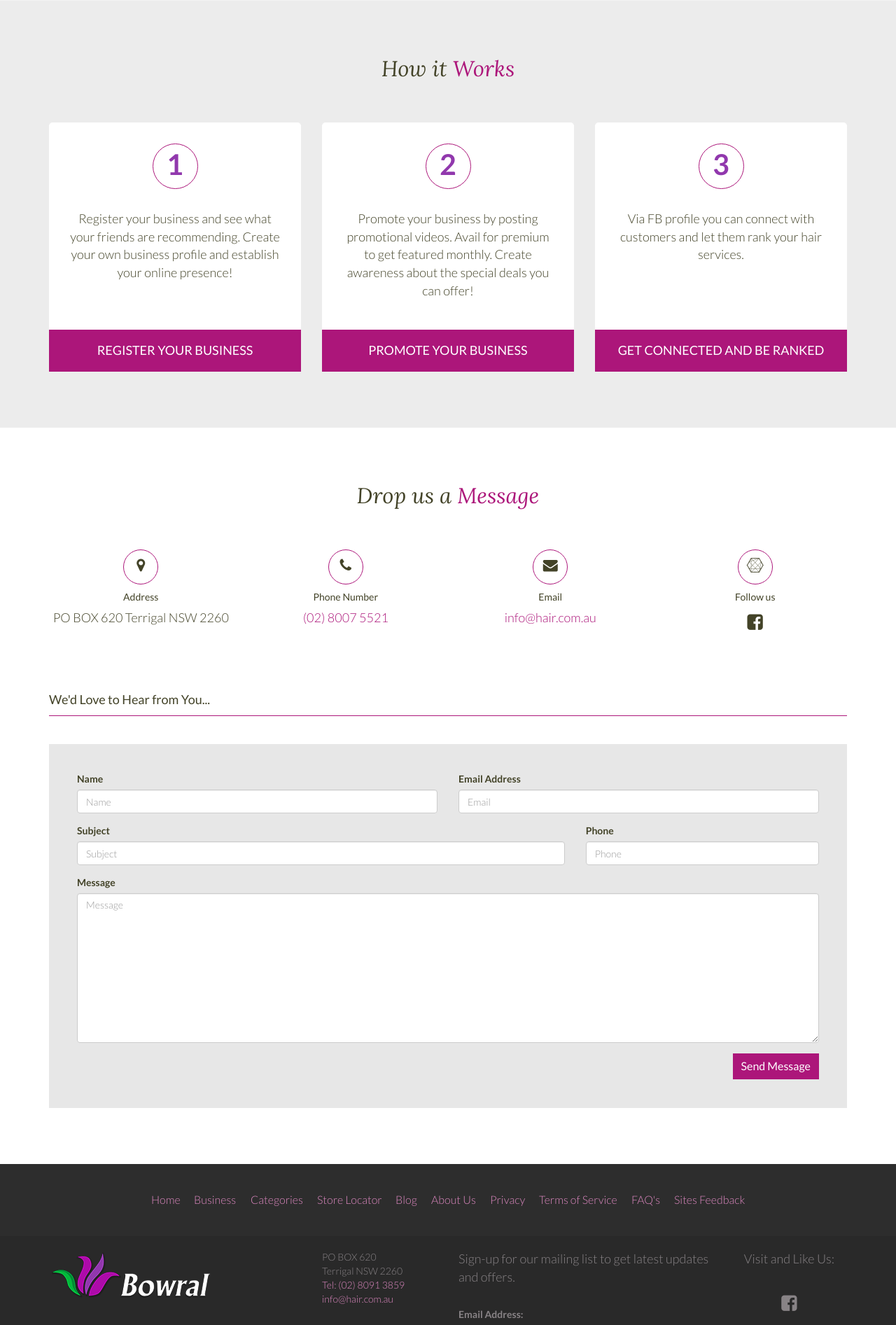
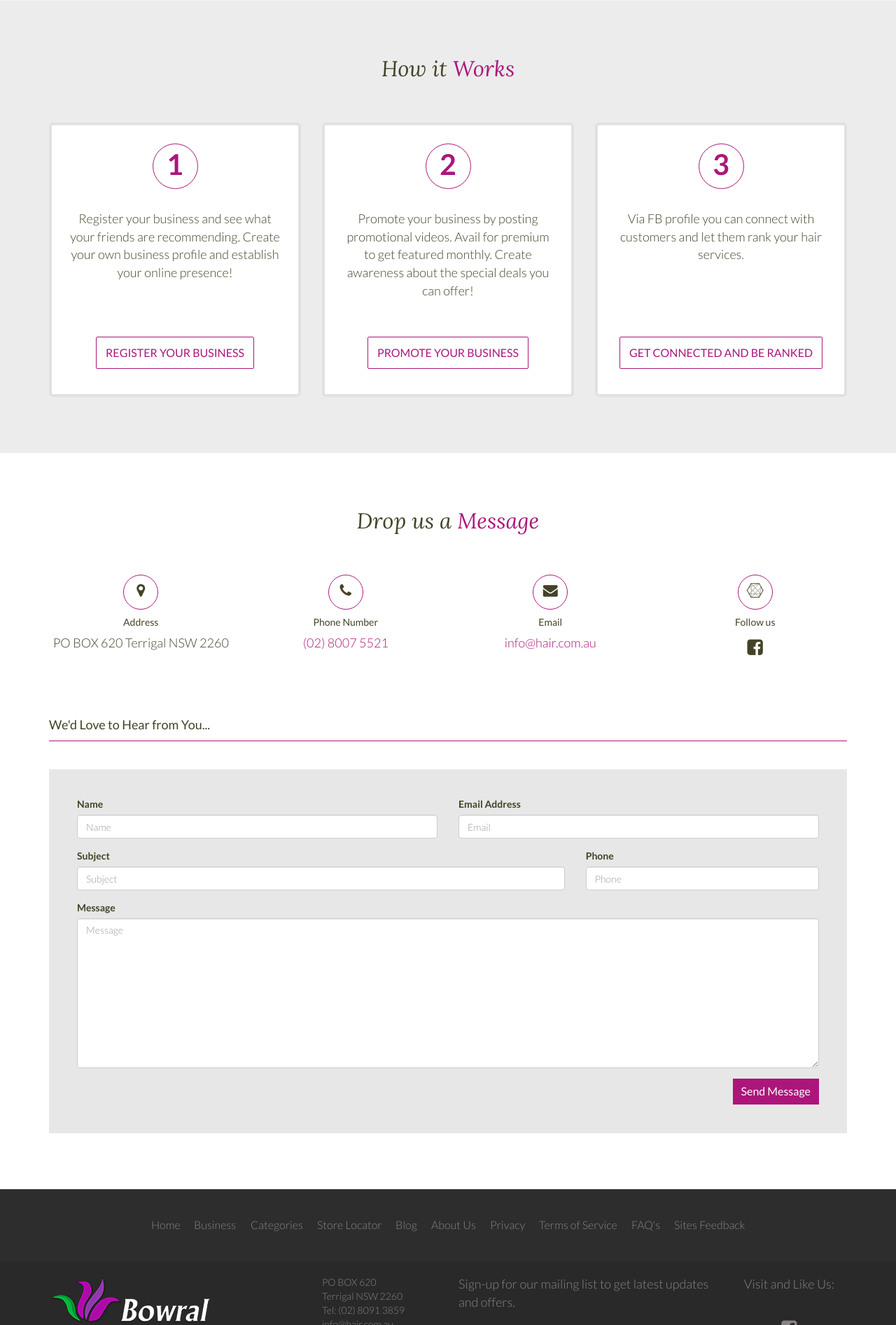
Before and after one commit to juntals/template.dev, a PHP site: page / in a window 1280 px wide. Shown: the part 3090-4983 px from the top of the page at 70% size. Run offline with PHP 8.4, Linux system fonts and the light colour scheme; style sheets or scripts are compiled from the project's sources.

Commit message:
Fix colors

```diff
--- a/index.php
+++ b/index.php
@@ -172,32 +172,32 @@
             <h2 class="title font-special align-center">Our <span>Services</span></h2>
 
             <ul class="center-card-block">
-                <li>
+                <li class="hvr-float">
                     <img src="https://hair.com.au/images/default-images/events-home.png" alt="">
                     <h3>Events</h3>
                         Presenting you Australia’s latest hair social events, gatherings, tradeshows and stylist conventions.
                 </li>
-                <li>
+                <li  class="hvr-float">
                     <img src="https://hair.com.au/images/default-images/business-deal-home.png" alt="">
                     <h3>Deals</h3>
                         Let our user community know about special deals you have on offer!
                 </li>
-                <li>
+                <li  class="hvr-float">
                     <img src="https://hair.com.au/images/default-images/ranking-home.png" alt="">
                     <h3>Ranking </h3>
                         Using your social media connections, you can see which hair businesses are ranking well!
                 </li>
-                <li>
+                <li  class="hvr-float">
                     <img src="https://hair.com.au/images/default-images/nearby-home.png" alt="">
                     <h3>Nearby</h3>
                         When on your mobile you can quickly find the best hair services nearby!
                 </li>
-                <li>
+                <li  class="hvr-float">
                     <img src="https://hair.com.au/images/default-images/promotion-home.png" alt="">
                     <h3>Promotion</h3>
                         We provide monthly promotions for our premium listed hair businesses.
                 </li>
-                <li>
+                <li  class="hvr-float">
                     <img src="https://hair.com.au/images/default-images/engagement-home.png" alt="">
                     <h3>Connect</h3>
                         Connect with us via your FB profile to rank your favourite hair services.
@@ -235,21 +235,21 @@
 
             <div class="row">
                 <div class="col-md-4">
-                    <div class="step-circle">
+                    <div class="step-circle hvr-border-fade">
                         <span>1</span>
                         <p>Register your business and see what your friends are recommending. Create your own business profile and establish your online presence!</p>
                         <h4>Register your Business</h4>
                     </div>
                 </div>
                 <div class="col-md-4">
-                    <div class="step-circle">
+                    <div class="step-circle hvr-border-fade">
                         <span>2</span>
                         <p>Promote your business by posting promotional videos. Avail for premium to get featured monthly. Create awareness about the special deals you can offer!</p>
                         <h4>Promote your Business</h4>
                     </div>
                 </div>
                 <div class="col-md-4">
-                    <div class="step-circle">
+                    <div class="step-circle hvr-border-fade">
                         <span>3</span>
                         <p>Via FB profile you can connect with customers and let them rank your hair services.</p>
                         <h4>Get Connected and Be Ranked</h4>
--- a/stylesheets/css/base/color.css
+++ b/stylesheets/css/base/color.css
@@ -24,6 +24,10 @@
     background: #AC167A; }
   #header li a {
     color: #fff; }
+  #header li a:hover {
+    color: #fff; }
+  #header li a:before {
+    background: #790e56; }
 
 .title {
   color: #434328; }
@@ -45,4 +49,33 @@
 .main-search .search-submit {
   background-color: #AC167A; }
 
+.our-method a {
+  color: #AC167A; }
+  .our-method a i {
+    color: #734865;
+    border-color: #734865; }
+.our-method a:hover {
+  background: #77576d; }
+  .our-method a:hover i {
+    color: #fff; }
+
+.step-circle {
+  background-color: #fff; }
+  .step-circle span {
+    color: #AC167A;
+    border-color: #AC167A;
+    background-color: #fff; }
+  .step-circle h4 {
+    border-color: #AC167A;
+    color: #AC167A; }
+
+.step-circle:hover {
+  box-shadow: inset 0 0 0 4px #AC167A, 0 0 1px transparent; }
+
+#how-it-works {
+  background-color: #ececec; }
+
+.footer-upper-bar ul.footer-menu li a:before {
+  background: #AC167A; }
+
 /*# sourceMappingURL=color.css.map */
--- a/stylesheets/css/main.css
+++ b/stylesheets/css/main.css
@@ -46,12 +46,11 @@ section {
     font-weight: 300;
     text-align: left; }
     .our-method a i {
-      border: 1px solid #734865;
+      border: 1px solid;
       padding: 10px;
       margin-right: 12px;
       border-radius: 3px;
       font-size: 26px;
-      color: #734865;
       min-width: 55px;
       text-align: center; }
 
@@ -92,16 +91,12 @@ ul.category-block {
       position: relative; }
 
 .step-circle {
-  background-color: #ffffff;
-  color: #fff;
   text-align: center;
   border-radius: 5px; }
   .step-circle span {
-    color: #9138ad;
     font-size: 41px;
     font-weight: 700;
-    border: 1px solid #ac167a;
-    background-color: #fff;
+    border: 1px solid;
     border-radius: 71px;
     width: 65px;
     height: 65px;
@@ -111,11 +106,14 @@ ul.category-block {
     padding: 10px 30px;
     min-height: 150px; }
   .step-circle h4 {
-    margin: 0;
-    background-color: #ac167a;
-    padding: 20px;
+    margin-bottom: 40px;
+    border: 1px solid;
+    padding: 13px;
     font-weight: 500;
-    text-transform: uppercase; }
+    text-transform: uppercase;
+    display: inline-block;
+    border-radius: 2px;
+    font-size: 16px; }
 
 #how-it-works {
   background-color: #ececec; }
@@ -161,7 +159,7 @@ ul.social-icons {
 
 footer * {
   color: #888386; }
-footer a {
+footer a:hover {
   color: #de88c1; }
 
 .footer-upper-bar {
@@ -202,4 +200,8 @@ footer a {
   margin: 30px auto;
   text-align: justify; }
 
+#newsletter button {
+  background-color: #ac167a;
+  color: #fff; }
+
 /*# sourceMappingURL=main.css.map */
--- a/stylesheets/scss/base/color.scss
+++ b/stylesheets/scss/base/color.scss
@@ -5,6 +5,7 @@ $naturalLinkColor: #AC167A;
 
 $darkColor: #fff;
 $darkLinkColor: #f55ec2;
+$darkLinkColorBefore: rgb(121, 14, 86);
 
 $darkLinkLightColor: #77576d;
 
@@ -52,8 +53,16 @@ $darkLinkLightColor: #77576d;
         background: $naturalLinkColor;
     }
 
-    li a {
-	    color: #fff;
+    li {
+        a {
+	    color: $darkColor;
+        }
+        a:hover {
+            color: $darkColor;
+        }
+        a:before {
+            background: $darkLinkColorBefore;
+        }
 	}
 }
 
@@ -88,3 +97,45 @@ $darkLinkLightColor: #77576d;
         background-color: $naturalLinkColor;
     }
 }
+.our-method {
+
+    a{
+        color: $naturalLinkColor;
+        i{
+            color: #734865;
+            border-color: #734865;
+        }
+
+    }
+    a:hover {
+            background: $darkLinkLightColor;
+            i{
+                color: $darkColor;
+            }
+        }
+}
+
+.step-circle {
+    background-color: $darkColor;
+
+    span {
+        color: $naturalLinkColor;
+        border-color: $naturalLinkColor;
+        background-color: $darkColor;
+    }
+    h4 {
+        border-color: $naturalLinkColor;
+        color: $naturalLinkColor;
+    }
+}
+.step-circle:hover {
+    box-shadow: inset 0 0 0 4px $naturalLinkColor, 0 0 1px transparent;
+}
+
+#how-it-works {
+    background-color: #ececec;
+}
+
+.footer-upper-bar ul.footer-menu li a:before {
+    background: $naturalLinkColor;
+}
--- a/stylesheets/scss/main.scss
+++ b/stylesheets/scss/main.scss
@@ -63,12 +63,11 @@ section {
 	    text-align: left;
 
 	    i {
-		    border: 1px solid #734865;
+		    border: 1px solid;
 		    padding: 10px;
 		    margin-right: 12px;
 		    border-radius: 3px;
 		    font-size: 26px;
-		    color: #734865;
 		    min-width: 55px;
 		    text-align: center;
 		}
@@ -123,17 +122,13 @@ ul.category-block {
 }
 
 .step-circle {
-    background-color: #ffffff;
-    color: #fff;
     text-align: center;
     border-radius: 5px;
 
     span {
-	    color: #9138ad;
 	    font-size: 41px;
 	    font-weight: 700;
-	    border: 1px solid #ac167a;
-	    background-color: #fff;
+	    border: 1px solid;
 	    border-radius: 71px;
 	    width: 65px;
 	    height: 65px;
@@ -147,11 +142,14 @@ ul.category-block {
 	}
 
 	h4 {
-	    margin: 0;
-	    background-color: #ac167a;
-	    padding: 20px;
+	    margin-bottom: 40px;
+	    border: 1px solid;
+	    padding: 13px;
 	    font-weight: 500;
 	    text-transform: uppercase;
+	    display: inline-block;
+	    border-radius: 2px;
+	    font-size: 16px;
 	}
 }
 
@@ -214,7 +212,7 @@ footer{
 	*{
 		color:#888386;
 	}
-	a {
+	a:hover {
 	    color: #de88c1;
 	}
 }
@@ -271,3 +269,7 @@ footer{
     margin: 30px auto;
     text-align: justify;
 }
+#newsletter button {
+    background-color: #ac167a;
+    color: #fff;
+}
```
Also changed, not shown: 2 other files.
